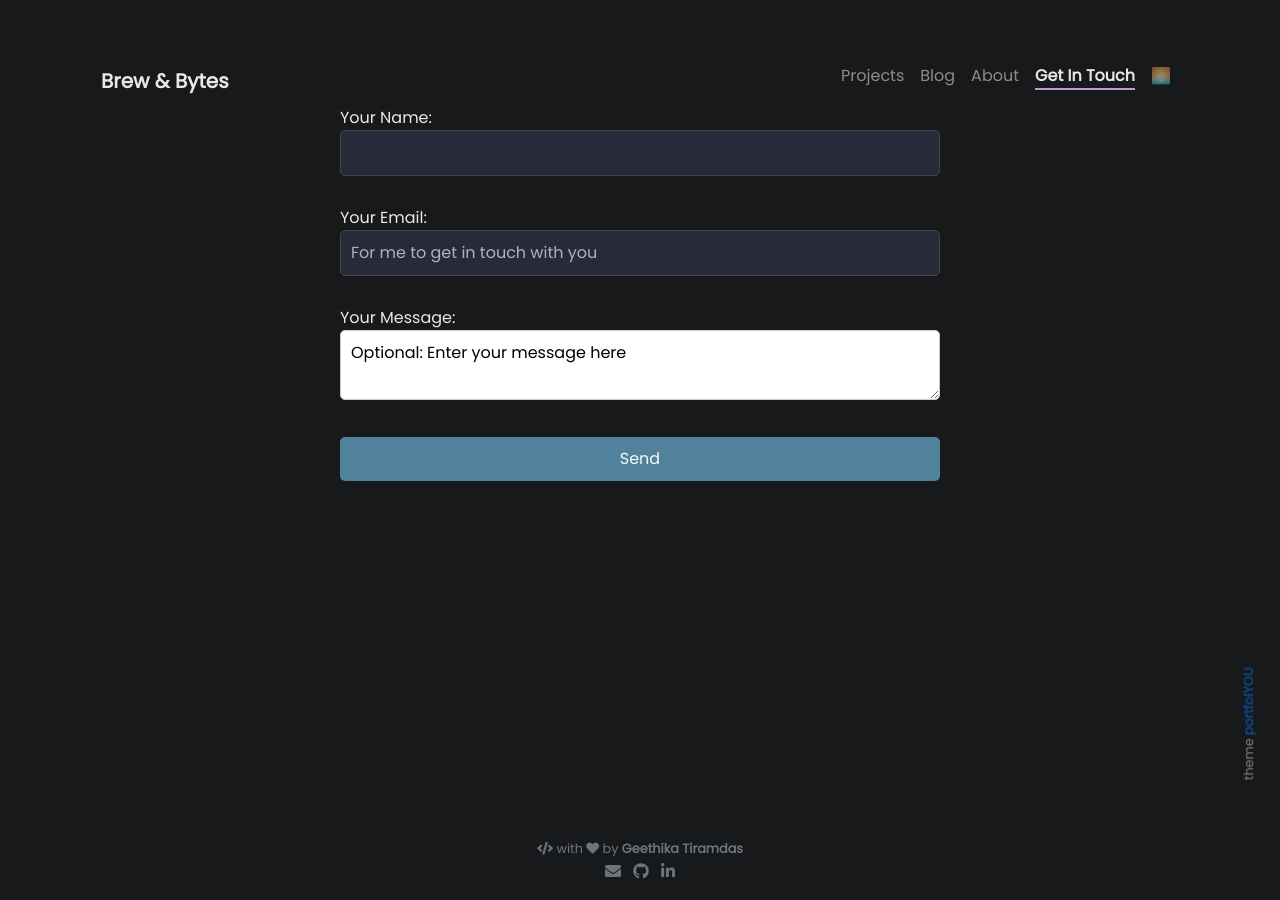
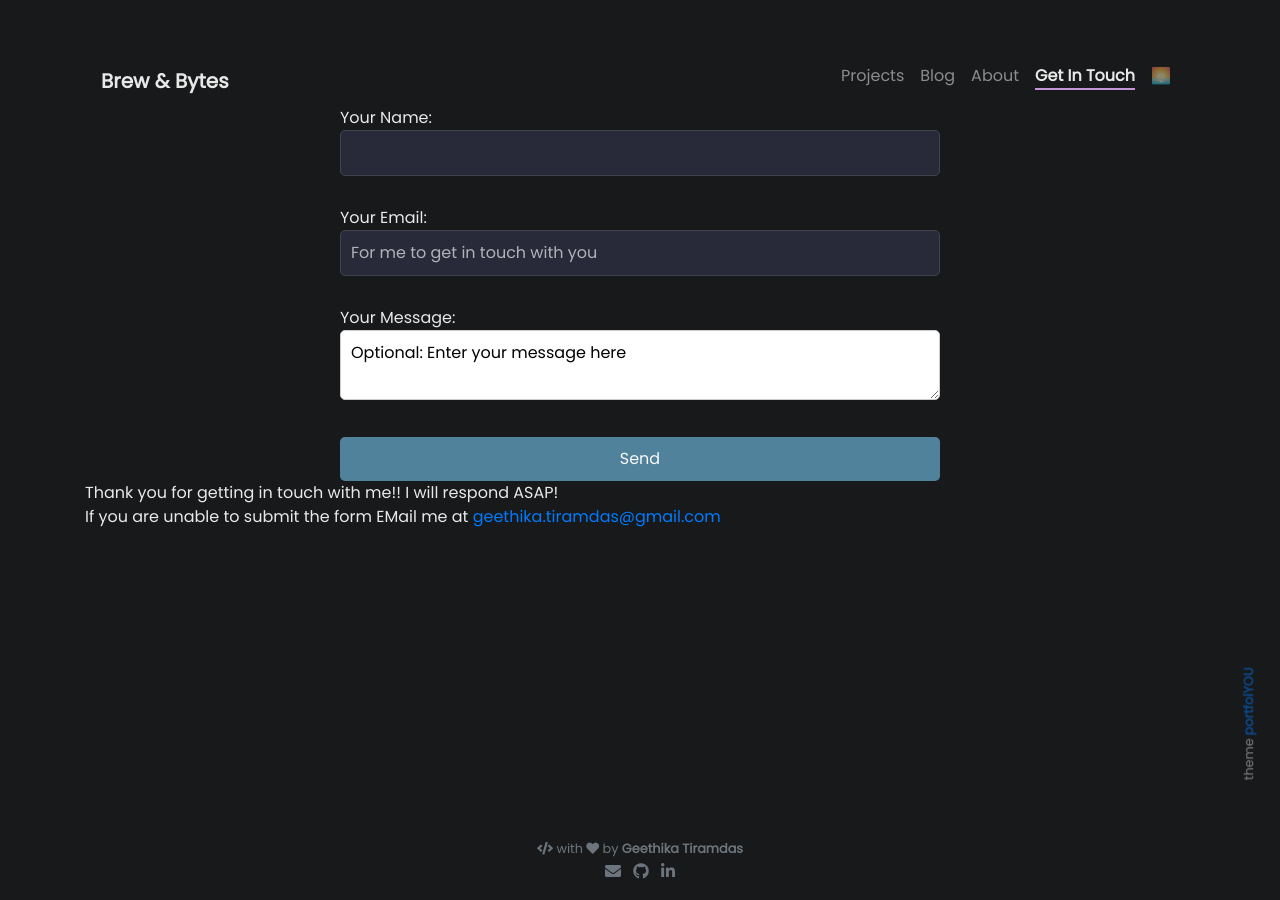
Before and after one commit to tiramdasg/tiramdasg.github.io, a Jekyll site: the page built from pages/contact-me.html, in a window 1280 px wide. Built offline with Jekyll 4.4.1, drawn with Linux system fonts in a browser that asks for light colours.

Commit message:
Update contact-me.html

```diff
--- a/pages/contact-me.html
+++ b/pages/contact-me.html
@@ -20,5 +20,6 @@ weight: 4
         <textarea name="message" placeholder="Optional: Enter your message here">Optional: Enter your message here</textarea>
     </label>
     <button type="submit">Send</button>
-    <p id="success-message" style="display: none;">Thank you for getting in touch with me!! I will respond ASAP!</p>
 </form>
+<p>Thank you for getting in touch with me!! I will respond ASAP! <br>
+    If you are unable to submit the form EMail me at <a href="mailto:geethika.tiramdas@gmail.com?subject=Messaging from Portfolio!">geethika.tiramdas@gmail.com</a></p>
```
